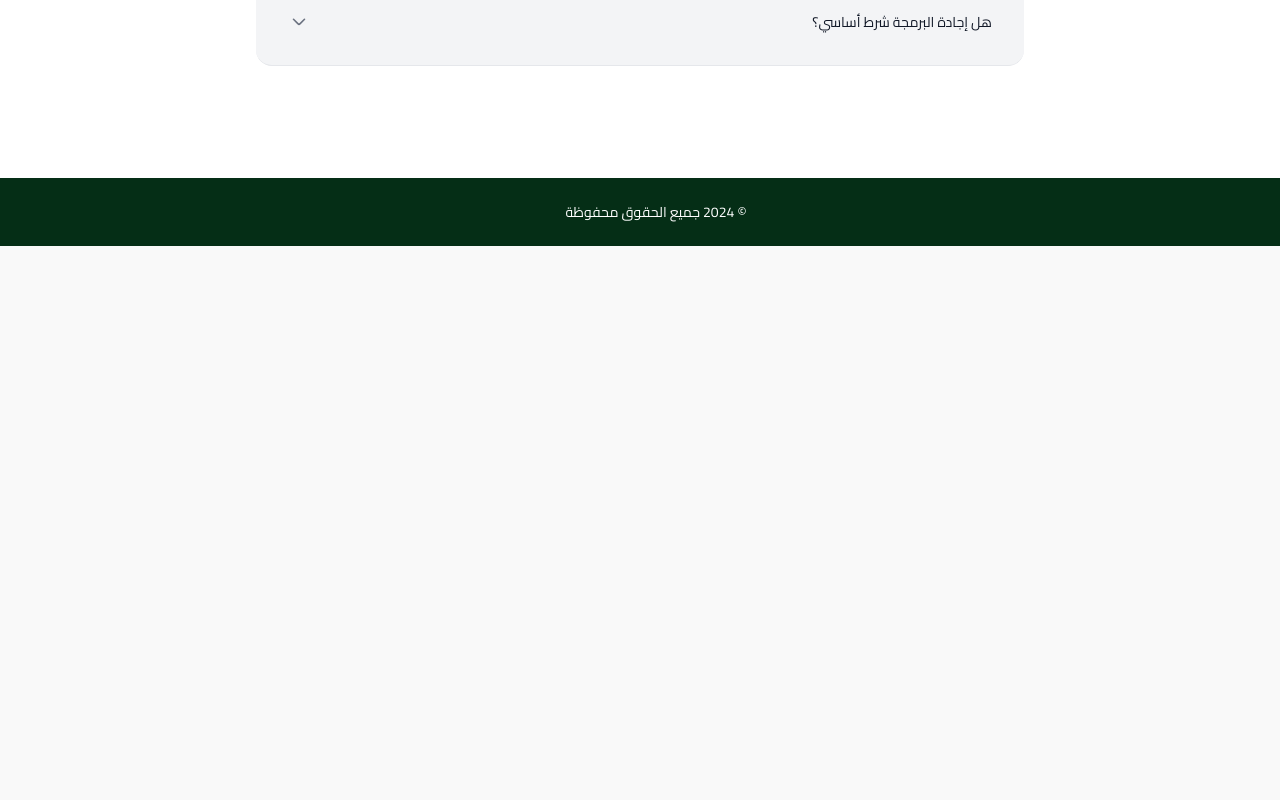
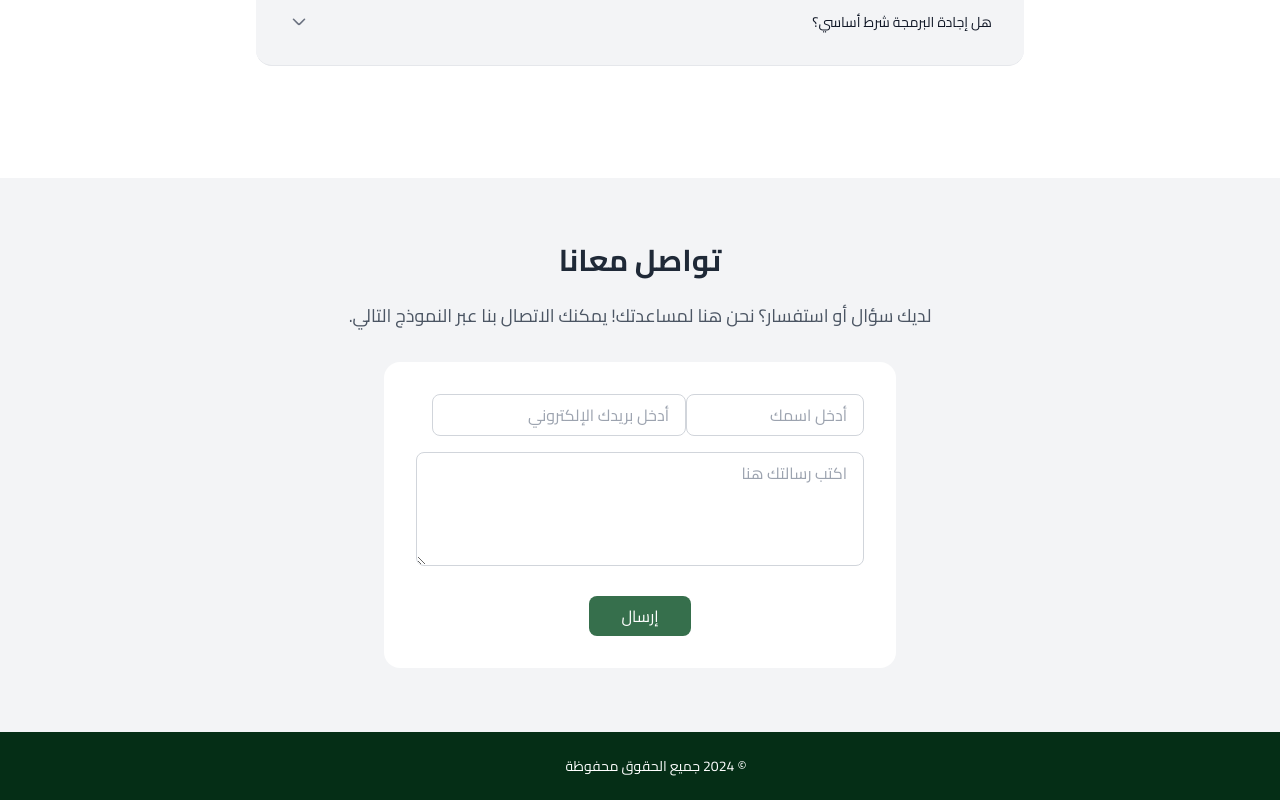
Before and after one commit to mahakabi/qoranthon, a Next.js app: page / in a window 1280 px wide. Shown: the part 5045-5845 px from the top of the page. Before the commit the page ends 5291 px from the top, so only its background shows below. Built offline with nearby package versions, Linux system fonts and the light colour scheme.

Commit message:
Add: New section, Contact Us

```diff
--- /dev/null
+++ b/app/components/ContactUs.tsx
@@ -0,0 +1,62 @@
+import React from 'react';
+
+const ContactUs = () => {
+    return (
+        <section className="bg-gray-100 py-16">
+            <div className="container mx-auto px-6 text-center">
+                <h2 className="text-3xl font-bold text-gray-800 mb-6">تواصل معانا</h2>
+                <p className="text-lg text-gray-600 mb-8">لديك سؤال أو استفسار؟ نحن هنا لمساعدتك! يمكنك الاتصال بنا عبر النموذج التالي.</p>
+
+                <div className="max-w-lg mx-auto bg-white p-8 rounded-2xl">
+                    <form action="#" method="POST">
+                        <div className="flex mb-4 space-x-4 flex-col md:flex-row">
+                            <div className="flex-1">
+                                <input
+                                    type="text"
+                                    id="name"
+                                    name="name"
+                                    placeholder="أدخل اسمك"
+                                    className="w-full px-4 py-2 border border-gray-300 rounded-lg"
+                                    required
+                                />
+                            </div>
+
+                            <div className="flex-3">
+                                <input
+                                    type="email"
+                                    id="email"
+                                    name="email"
+                                    placeholder="أدخل بريدك الإلكتروني"
+                                    className="w-full px-4 py-2 border border-gray-300 rounded-lg"
+                                    required
+                                />
+                            </div>
+                        </div>
+
+                        <div className="mb-6">
+                            <textarea
+                                id="message"
+                                name="message"
+                                placeholder="اكتب رسالتك هنا"
+                                rows={4}
+                                className="w-full px-4 py-2 border border-gray-300 rounded-lg"
+                                required
+                            ></textarea>
+                        </div>
+
+                        <div className="flex justify-center">
+                            <button
+                                type="submit"
+                                className="bg-[#366f4c] text-white py-2 px-8 rounded-lg"
+                            >
+                                إرسال
+                            </button>
+                        </div>
+                    </form>
+                </div>
+            </div>
+        </section>
+    );
+}
+
+export default ContactUs;
--- a/app/page.tsx
+++ b/app/page.tsx
@@ -11,6 +11,7 @@ import Timeline from "./components/Timeline";
 import ProgressBar from "./components/ProgressBar";
 import ScrollToTopButton from "./components/ScrollToTopButton";
 import Prizes from "./components/Prize";
+import ContactUs from "./components/ContactUs";
 
 export default function Home() {
 
@@ -27,6 +28,7 @@ export default function Home() {
       <Prizes />
       <Timeline />
       <FAQ />
+      <ContactUs />
       <Footer />
     </div>
   );
```
